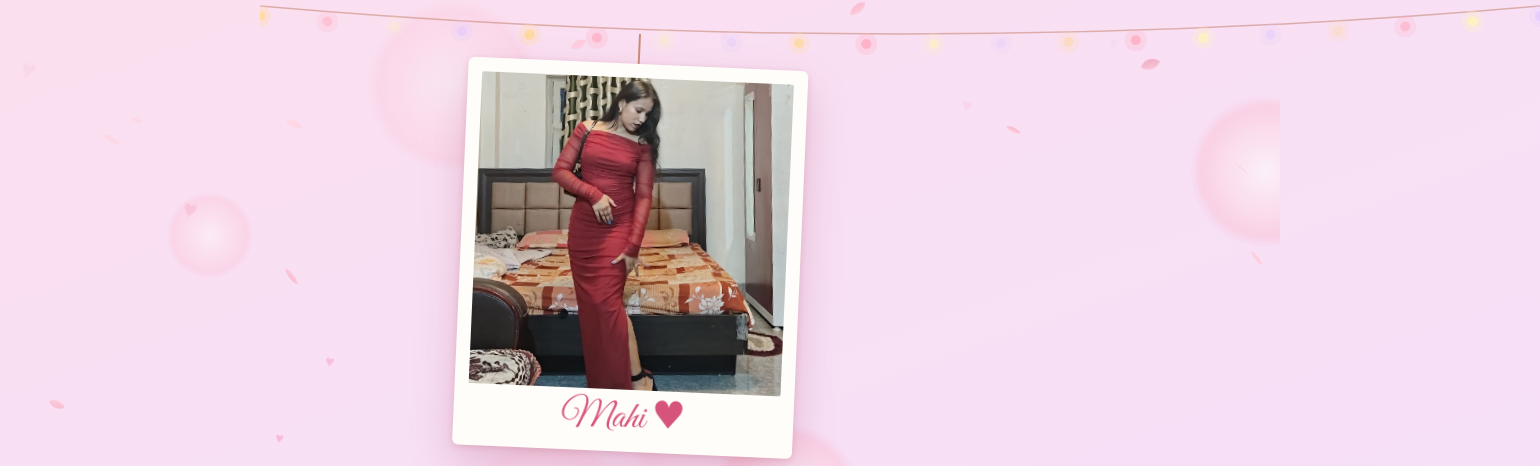
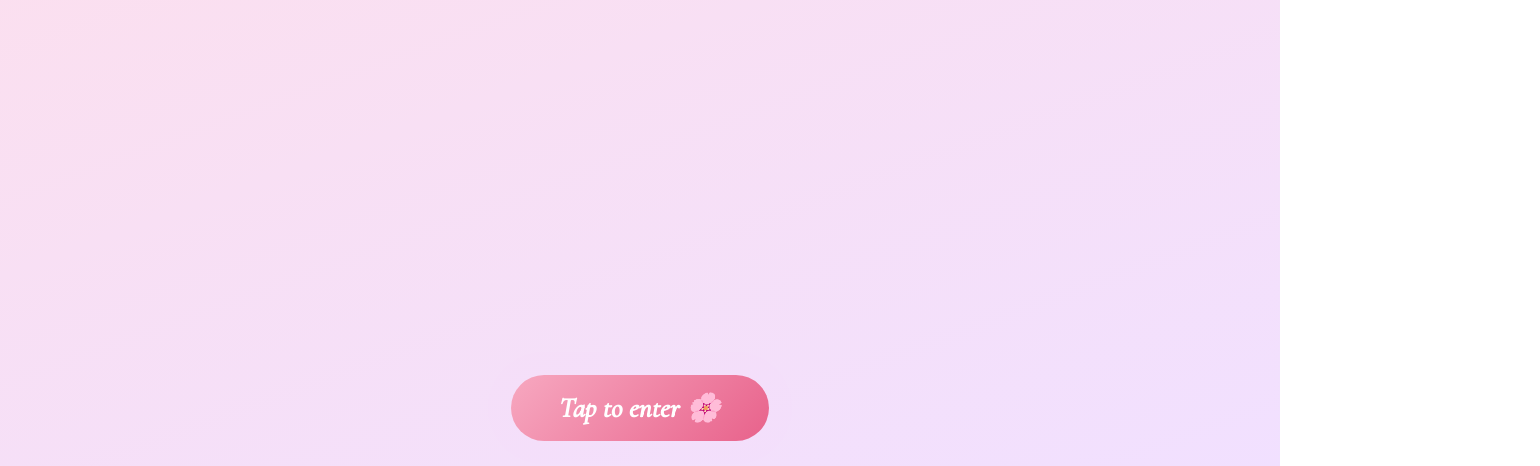
Before and after one commit to ravi2583697626556-dotcom/mahi, a plain HTML site: page index.html in a window 1280 px wide. Shown: the top 466 px of the page, 1540 px wide, since content can reach past the window. Drawn offline with nearby package versions, Linux system fonts and the light colour scheme.

Commit message:
Add files via upload

```diff
--- a/index.html
+++ b/index.html
@@ -8,6 +8,10 @@
 <link rel="stylesheet" href="style.css">
 </head>
 <body>
+<div id="loading-page">
+  <button class="btn" id="enter-btn">Tap to enter 🌸</button>
+</div>
+<audio id="bg-music" src="mahi.mp3" loop></audio>
 <div id="sky"></div>
 <main>
 <svg id="lt" aria-hidden="true"></svg>
--- a/script.js
+++ b/script.js
@@ -10,3 +10,5 @@ lights();addEventListener('resize',lights);
 $('.msg').innerHTML=$('.msg').textContent.split(' ').map((w,i)=>`<span style="--i:${i}">${w}</span>`).join('');
 $('#bl').onclick=e=>{const off=$('#cake').classList.toggle('off');e.target.textContent=off?'Light them again 🕯️':'Blow the candles 🎂';if(off)petals(90,1)};
 document.querySelectorAll('.env').forEach(e=>{e.onclick=()=>e.classList.toggle('open');e.onkeydown=k=>{if(k.key=='Enter'||k.key==' '){k.preventDefault();e.click()}}});
+const lp=$('#loading-page'),eb=$('#enter-btn'),m=$('#bg-music');
+if(eb)eb.onclick=()=>{lp.classList.add('hidden');document.body.classList.add('loaded');m.play();setTimeout(()=>lp.remove(),800)};
--- a/style.css
+++ b/style.css
@@ -75,3 +75,7 @@ h3{font-size:clamp(38px,9vw,58px);color:var(--rose);margin-bottom:8px;line-heigh
 footer{padding:30px 16px 50px;font-style:italic}
 footer span{display:inline-block;color:var(--rose);animation:beat 1.8s infinite}
 @media (prefers-reduced-motion:reduce){*,::before,::after{animation-duration:.01ms!important;animation-iteration-count:1!important}}
+#loading-page{position:fixed;inset:0;background:linear-gradient(160deg,#fff1f5,#ffdfe9 40%,#f1e0ff 75%,#fff1f5) 0 0/300% 300%;animation:bg 22s ease infinite;z-index:9999;display:flex;align-items:center;justify-content:center;transition:opacity .8s ease}
+#loading-page.hidden{opacity:0;pointer-events:none}
+body:not(.loaded) main, body:not(.loaded) #sky, body:not(.loaded) footer { display: none; }
+#enter-btn{font-size:28px;padding:16px 48px;animation:ring 2.6s ease-out infinite}
```
Also changed, not shown: 1 other file.
